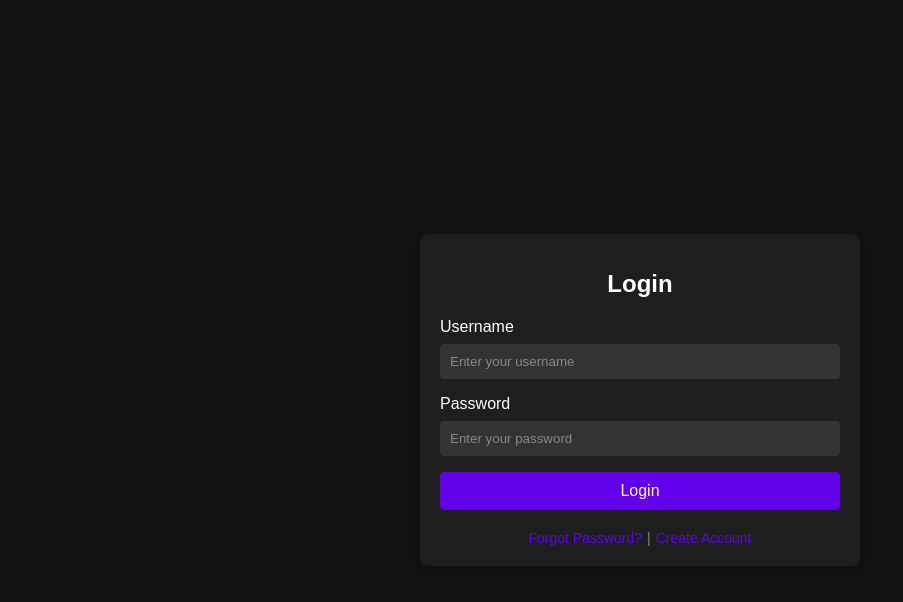
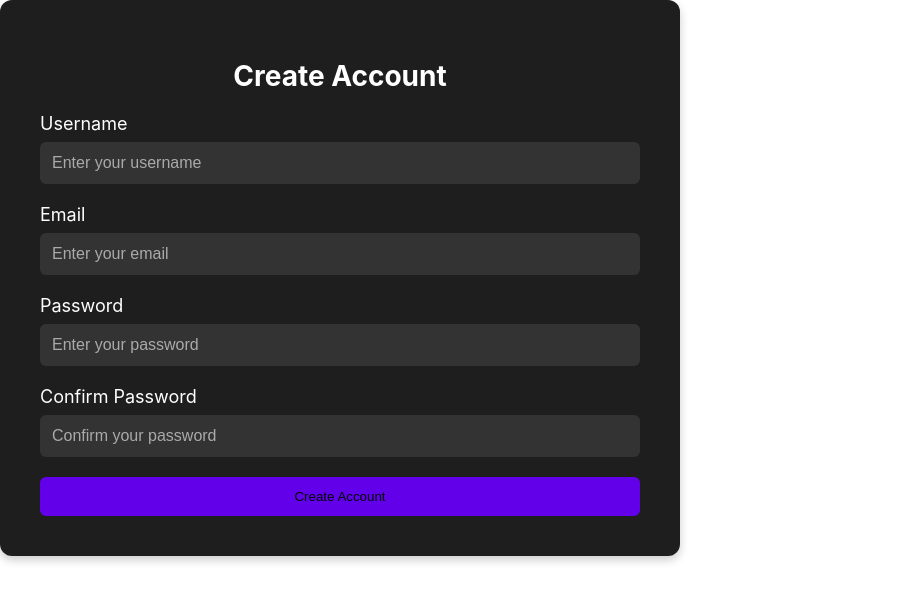
Before and after one commit to guneyhasan/FilmSuggestion, a React (Create React App) app in the folder movie-blog-frontend/: page /create-account in a window 1280 px wide. Shown: the top 602 px of the page, without its empty margins (0-903 px from the left). Built offline with nearby package versions, Linux system fonts and the light colour scheme.

Commit message:
Forgot Page and Create Account Page added

```diff
--- a/movie-blog-frontend/package.json
+++ b/movie-blog-frontend/package.json
@@ -6,6 +6,7 @@
     "cra-template": "1.2.0",
     "react": "^19.0.0",
     "react-dom": "^19.0.0",
+    "react-router-dom": "^7.1.1",
     "react-scripts": "5.0.1",
     "web-vitals": "^4.2.4"
   },
--- a/movie-blog-frontend/src/App.css
+++ b/movie-blog-frontend/src/App.css
@@ -3,11 +3,16 @@ body {
   font-family: Arial, sans-serif;
   background-color: #121212; /* Koyu arka plan */
   color: white; /* Beyaz yazılar */
-}
-
-.App {
   display: flex;
   justify-content: center;
   align-items: center;
   height: 100vh;
 }
+
+.App {
+  width: 100%;
+  height: 100%;
+  display: flex;
+  justify-content: center;
+  align-items: center;
+}
--- a/movie-blog-frontend/src/App.js
+++ b/movie-blog-frontend/src/App.js
@@ -1,13 +1,21 @@
 import React from "react";
-import "./App.css";
-import Login from "./Login"; // Login bileşenini dahil ediyoruz
+import { BrowserRouter as Router, Routes, Route } from "react-router-dom";
+import Login from "./Login";
+import CreateAccount from "./CreateAccount";
+import ForgotPassword from "./ForgotPassword"; // Forgot Password bileşeni
 
 function App() {
-  return (
-      <div className="App">
-        <Login /> {/* Login bileşenini ana ekrana yerleştiriyoruz */}
-      </div>
-  );
+    return (
+        <Router>
+            <div className="App">
+                <Routes>
+                    <Route path="/" element={<Login />} />
+                    <Route path="/create-account" element={<CreateAccount />} />
+                    <Route path="/forgot-password" element={<ForgotPassword />} />
+                </Routes>
+            </div>
+        </Router>
+    );
 }
 
 export default App;
--- /dev/null
+++ b/movie-blog-frontend/src/CreateAccount.css
@@ -0,0 +1,50 @@
+.create-account-container {
+    width: 90%; /* Ekranın %90'ını kaplar */
+    max-width: 600px; /* Maksimum genişliği artırıldı */
+    padding: 40px; /* İç boşluk artırıldı */
+    background-color: #1e1e1e; /* Daha açık koyu bir ton */
+    border-radius: 12px; /* Köşeler daha yuvarlatıldı */
+    box-shadow: 0 4px 10px rgba(0, 0, 0, 0.2); /* Daha yumuşak bir gölge efekti */
+    text-align: center;
+}
+
+.create-account-title {
+    margin-bottom: 20px;
+    font-size: 28px; /* Başlık boyutu artırıldı */
+    color: white;
+}
+
+.create-account-form {
+    display: flex;
+    flex-direction: column;
+}
+
+.create-account-label {
+    margin-bottom: 8px;
+    text-align: left;
+    font-size: 16px; /* Yazı boyutu büyütüldü */
+    color: white;
+    font-size: 18px; /* Düğme yazı boyutu artırıldı */
+    cursor: pointer;
+}
+
+.create-account-input {
+    margin-bottom: 20px; /* Aralar daha geniş */
+    padding: 12px; /* Daha fazla iç boşluk */
+    border: none;
+    border-radius: 6px; /* Daha yuvarlak köşeler */
+    background-color: #333;
+    color: white;
+    font-size: 16px;
+}
+
+.create-account-input::placeholder {
+    color: #aaa;
+}
+
+.create-account-button {
+    padding: 12px;
+    border: none;
+    border-radius: 6px; /* Daha yuvarlak köşeler */
+    background-color: #6200ea; /* Mor düğme rengi */
+}
--- /dev/null
+++ b/movie-blog-frontend/src/CreateAccount.jsx
@@ -0,0 +1,47 @@
+import React from "react";
+import "./CreateAccount.css";
+
+const CreateAccount = () => {
+    return (
+        <div className="create-account-container">
+            <h1 className="create-account-title">Create Account</h1>
+            <form className="create-account-form">
+                <label className="create-account-label" htmlFor="username">Username</label>
+                <input
+                    type="text"
+                    id="username"
+                    className="create-account-input"
+                    placeholder="Enter your username"
+                />
+
+                <label className="create-account-label" htmlFor="email">Email</label>
+                <input
+                    type="email"
+                    id="email"
+                    className="create-account-input"
+                    placeholder="Enter your email"
+                />
+
+                <label className="create-account-label" htmlFor="password">Password</label>
+                <input
+                    type="password"
+                    id="password"
+                    className="create-account-input"
+                    placeholder="Enter your password"
+                />
+
+                <label className="create-account-label" htmlFor="confirm-password">Confirm Password</label>
+                <input
+                    type="password"
+                    id="confirm-password"
+                    className="create-account-input"
+                    placeholder="Confirm your password"
+                />
+
+                <button type="submit" className="create-account-button">Create Account</button>
+            </form>
+        </div>
+    );
+};
+
+export default CreateAccount;
--- /dev/null
+++ b/movie-blog-frontend/src/ForgotPassword.css
@@ -0,0 +1,55 @@
+.forgot-password-container {
+    width: 90%;
+    max-width: 600px;
+    padding: 40px;
+    background-color: #1e1e1e;
+    border-radius: 12px;
+    box-shadow: 0 4px 10px rgba(0, 0, 0, 0.2);
+    text-align: center;
+}
+
+.forgot-password-title {
+    margin-bottom: 20px;
+    font-size: 28px;
+    color: white;
+}
+
+.forgot-password-form {
+    display: flex;
+    flex-direction: column;
+}
+
+.forgot-password-label {
+    margin-bottom: 8px;
+    text-align: left;
+    font-size: 16px;
+    color: white;
+}
+
+.forgot-password-input {
+    margin-bottom: 20px;
+    padding: 12px;
+    border: none;
+    border-radius: 6px;
+    background-color: #333;
+    color: white;
+    font-size: 16px;
+}
+
+.forgot-password-input::placeholder {
+    color: #aaa;
+}
+
+.forgot-password-button {
+    padding: 12px;
+    border: none;
+    border-radius: 6px;
+    background-color: #6200ea;
+    color: white;
+    font-size: 18px;
+    cursor: pointer;
+}
+
+.forgot-password-button:hover {
+    background-color: #3700b3;
+}
--- /dev/null
+++ b/movie-blog-frontend/src/ForgotPassword.jsx
@@ -0,0 +1,22 @@
+import React from "react";
+import "./ForgotPassword.css";
+
+const ForgotPassword = () => {
+    return (
+        <div className="forgot-password-container">
+            <h1 className="forgot-password-title">Forgot Password</h1>
+            <form className="forgot-password-form">
+                <label className="forgot-password-label" htmlFor="email">Email</label>
+                <input
+                    type="email"
+                    id="email"
+                    className="forgot-password-input"
+                    placeholder="Enter your email"
+                />
+                <button type="submit" className="forgot-password-button">Send Reset Request</button>
+            </form>
+        </div>
+    );
+};
+
+export default ForgotPassword;
--- a/movie-blog-frontend/src/Login.css
+++ b/movie-blog-frontend/src/Login.css
@@ -1,16 +1,17 @@
 .login-container {
-    width: 100%;
-    max-width: 400px;
-    padding: 20px;
+    width: 90%; /* Ekranın %90'ını kaplar */
+    max-width: 600px; /* Maksimum genişliği artırıldı */
+    padding: 40px; /* İç boşluk artırıldı */
     background-color: #1e1e1e; /* Daha açık koyu bir ton */
-    border-radius: 8px;
-    box-shadow: 0 4px 6px rgba(0, 0, 0, 0.1);
+    border-radius: 12px; /* Köşeler daha yuvarlatıldı */
+    box-shadow: 0 4px 10px rgba(0, 0, 0, 0.2); /* Daha yumuşak bir gölge efekti */
     text-align: center;
 }
 
 .login-title {
     margin-bottom: 20px;
-    font-size: 24px;
+    font-size: 28px; /* Başlık boyutu artırıldı */
+    color: white;
 }
 
 .login-form {
@@ -21,28 +22,31 @@
 .login-label {
     margin-bottom: 8px;
     text-align: left;
+    font-size: 16px; /* Yazı boyutu büyütüldü */
+    color: white;
 }
 
 .login-input {
-    margin-bottom: 16px;
-    padding: 10px;
+    margin-bottom: 20px; /* Aralar daha geniş */
+    padding: 12px; /* Daha fazla iç boşluk */
     border: none;
-    border-radius: 4px;
+    border-radius: 6px; /* Daha yuvarlak köşeler */
     background-color: #333;
     color: white;
+    font-size: 16px;
 }
 
 .login-input::placeholder {
-    color: #888;
+    color: #aaa;
 }
 
 .login-button {
-    padding: 10px;
+    padding: 12px;
     border: none;
-    border-radius: 4px;
+    border-radius: 6px; /* Daha yuvarlak köşeler */
     background-color: #6200ea; /* Mor düğme rengi */
     color: white;
-    font-size: 16px;
+    font-size: 18px; /* Düğme yazı boyutu artırıldı */
     cursor: pointer;
 }
 
@@ -50,9 +54,8 @@
     background-color: #3700b3; /* Daha koyu mor hover efekti */
 }
 
-/* Footer links */
 .login-footer {
-    margin-top: 20px;
+    margin-top: 30px; /* Yukarıdaki elemanla daha geniş mesafe */
     display: flex;
     justify-content: center;
     align-items: center;
@@ -62,13 +65,9 @@
 .login-link {
     color: #6200ea;
     text-decoration: none;
-    margin: 0 5px;
+    margin: 0 10px; /* Bağlantılar arasında daha geniş mesafe */
 }
 
 .login-link:hover {
     text-decoration: underline;
 }
-
-.login-divider {
-    color: #888;
-}
--- a/movie-blog-frontend/src/Login.jsx
+++ b/movie-blog-frontend/src/Login.jsx
@@ -1,4 +1,5 @@
 import React from "react";
+import { Link } from "react-router-dom"; // Link bileşeni
 import "./Login.css";
 
 const Login = () => {
@@ -26,9 +27,9 @@ const Login = () => {
             </form>
 
             <div className="login-footer">
-                <a href="#forgot-password" className="login-link">Forgot Password?</a>
+                <Link to="/forgot-password" className="login-link">Forgot Password?</Link>
                 <span className="login-divider">|</span>
-                <a href="#create-account" className="login-link">Create Account</a>
+                <Link to="/create-account" className="login-link">Create Account</Link>
             </div>
         </div>
     );
--- /dev/null
+++ b/package.json
@@ -0,0 +1,5 @@
+{
+  "dependencies": {
+    "react-router-dom": "^7.1.1"
+  }
+}
```
Also changed, not shown: 2 other files (tests, documents, lock files or other folders).
